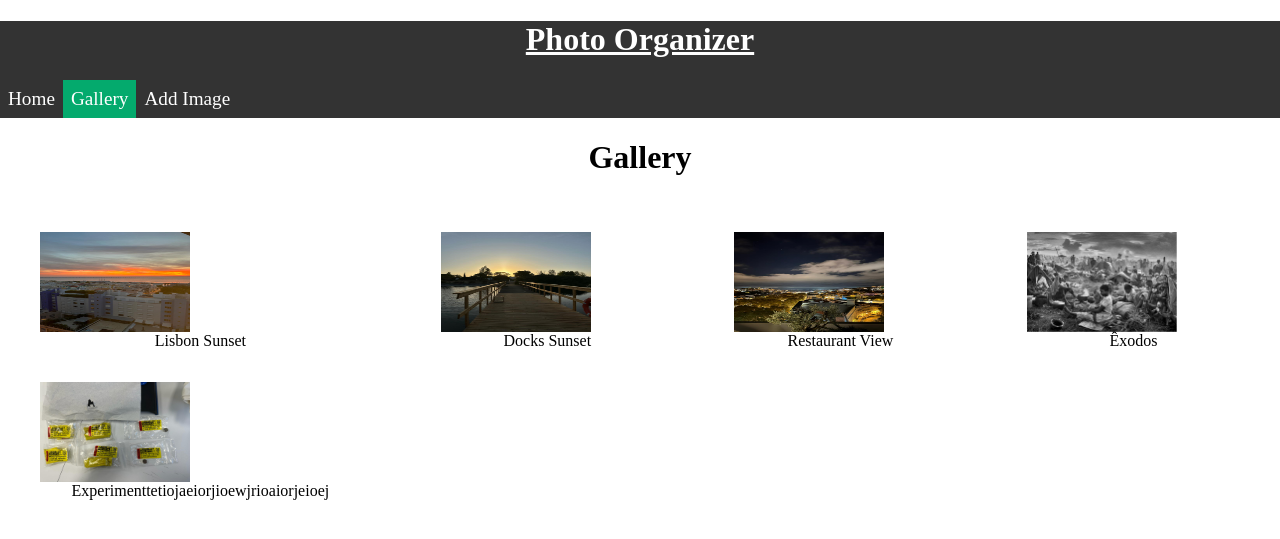
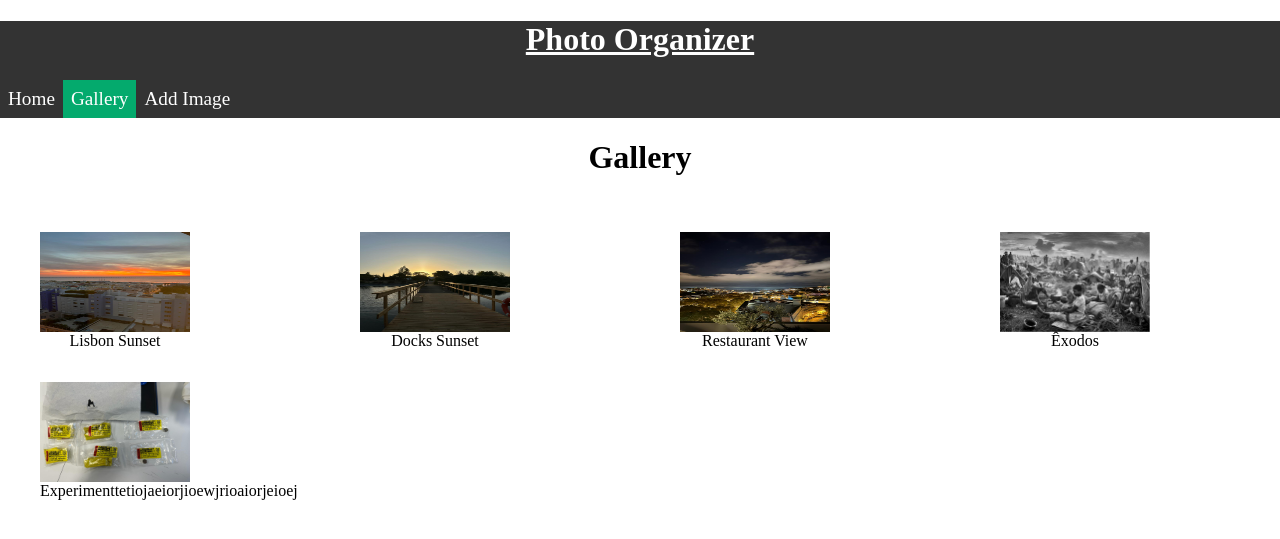
Before and after one commit to Pedroamurta/CSIA, a Django app: page /gallery/ in a window 1280 px wide. Shown: the top 539 px of the page. Run offline with Django 4.2, Linux system fonts and the light colour scheme; data comes from the database, SQL or seed files in the repository.

Commit message:
finishing image caption formatting

```diff
--- a/gallery/static/style.css
+++ b/gallery/static/style.css
@@ -7,7 +7,7 @@
 
 }
 figcaption{
-    width: 150 px;
+    width: 150px;
     text-align: center;
 }
 
--- a/gallery/templates/gallery.html
+++ b/gallery/templates/gallery.html
@@ -22,7 +22,10 @@
         <br>
         <div class="image-view">
             {% for image in images %}
-                <figure><img src = '{{image.image.url}}'  alt={{image.title}} height="100px" width="150px" style="display: grid;"> <figcaption>{{image.title}}</figcaption></figure>
+                <figure>
+                    <img src = '{{image.image.url}}'  alt={{image.title}} height="100px" width="150px" style="display: grid;">
+                    <figcaption>{{image.title}}</figcaption>
+                </figure>
             {% endfor %}
         </div>
     </body>
```
